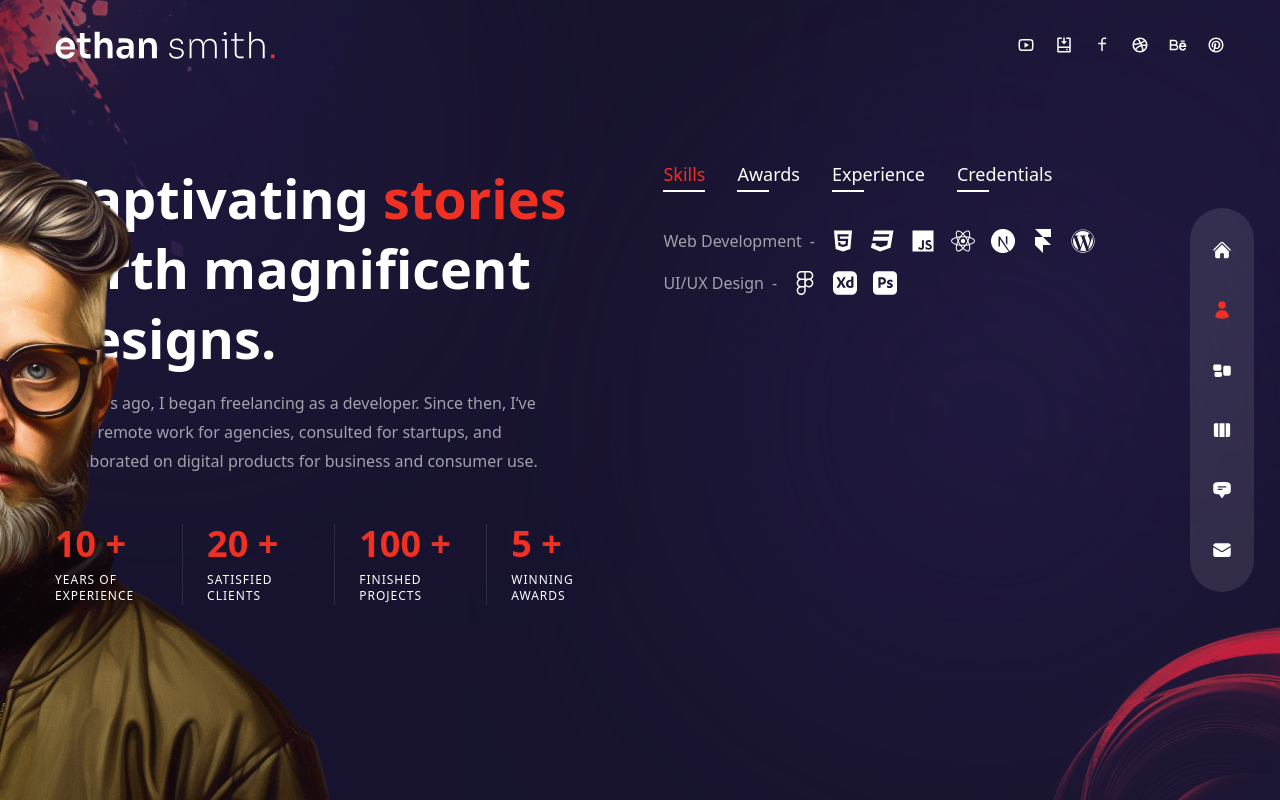
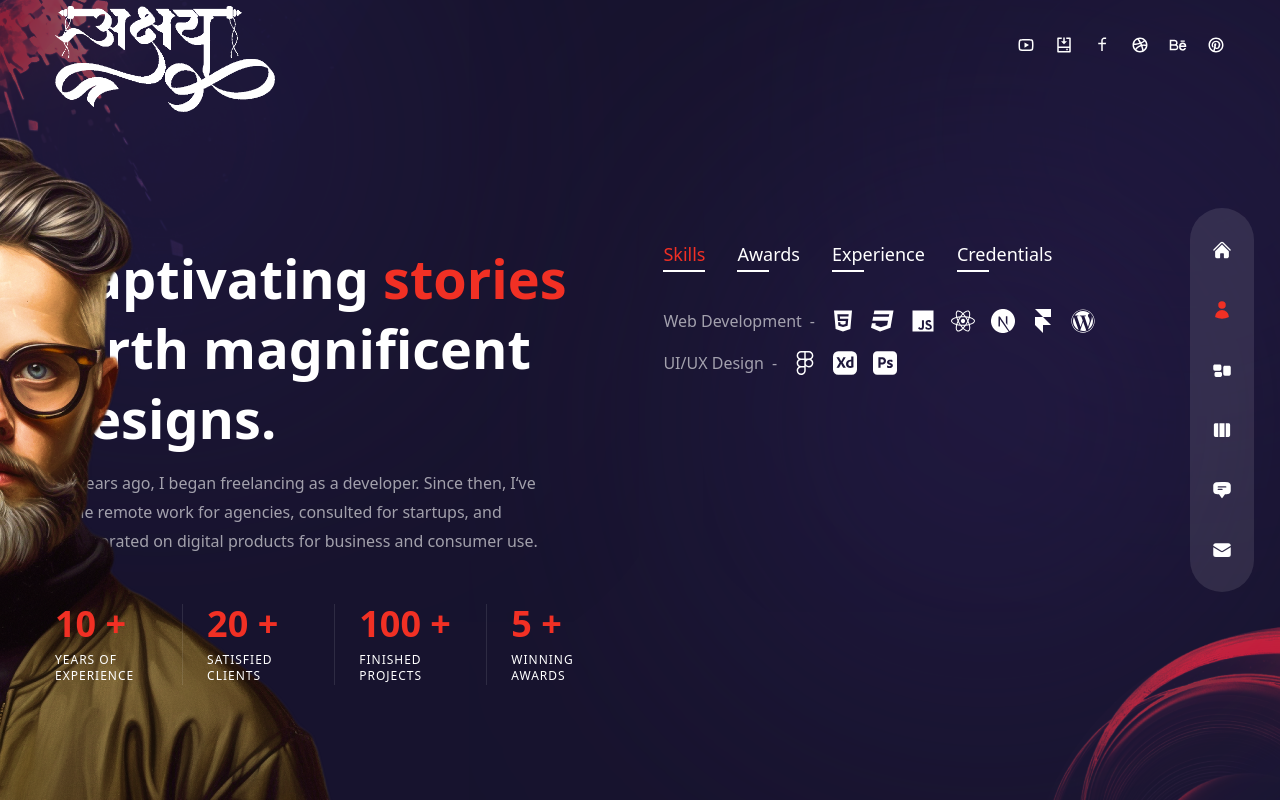
Before and after one commit to akshay-1a/portfolio, a Next.js app: page /about in a window 1280 px wide. Built offline with nearby package versions, Linux system fonts and the light colour scheme.

Commit message:
initial commit

```diff
--- a/components/Header.js
+++ b/components/Header.js
@@ -4,14 +4,14 @@ import Socials from '../components/Socials';
 
 const Header = () => {
   return (
-  <header className="absolute z-30 w-full flex items-center px-16 xl:px-0 xl:h-[90px]">
+  <header className="absolute z-10 w-full flex items-center px-16 xl:px-0 xl:h-[90px]">
     <div className="container mx-auto">
       <div className="flex flex-col lg:flex-row justify-between items-center gap-y-6 py-8">
         {/* logo */}
         <Link href="/">
           <Image
           alt="logo"
-          src={'/logo.svg'}
+          src={'/logo.png'}
           width={220}
           height={48}
           priority={true}
--- a/pages/about/index.js
+++ b/pages/about/index.js
@@ -108,7 +108,7 @@ const About = () => {
   const [index, setIndex] = useState(0);
   console.log(index);
   return (
-  <div className="h-full bg-primary/30 py-32 text-center xl:text-left">
+  <div className="min-h-full flex items-center pt-60 bg-primary/30 py-32 text-center xl:text-left">
     <Circles />
     <motion.div
     variants={fadeIn('right', 0.5)}
```
Also changed, not shown: public/logo.png (added), public/logo1.png (added).
